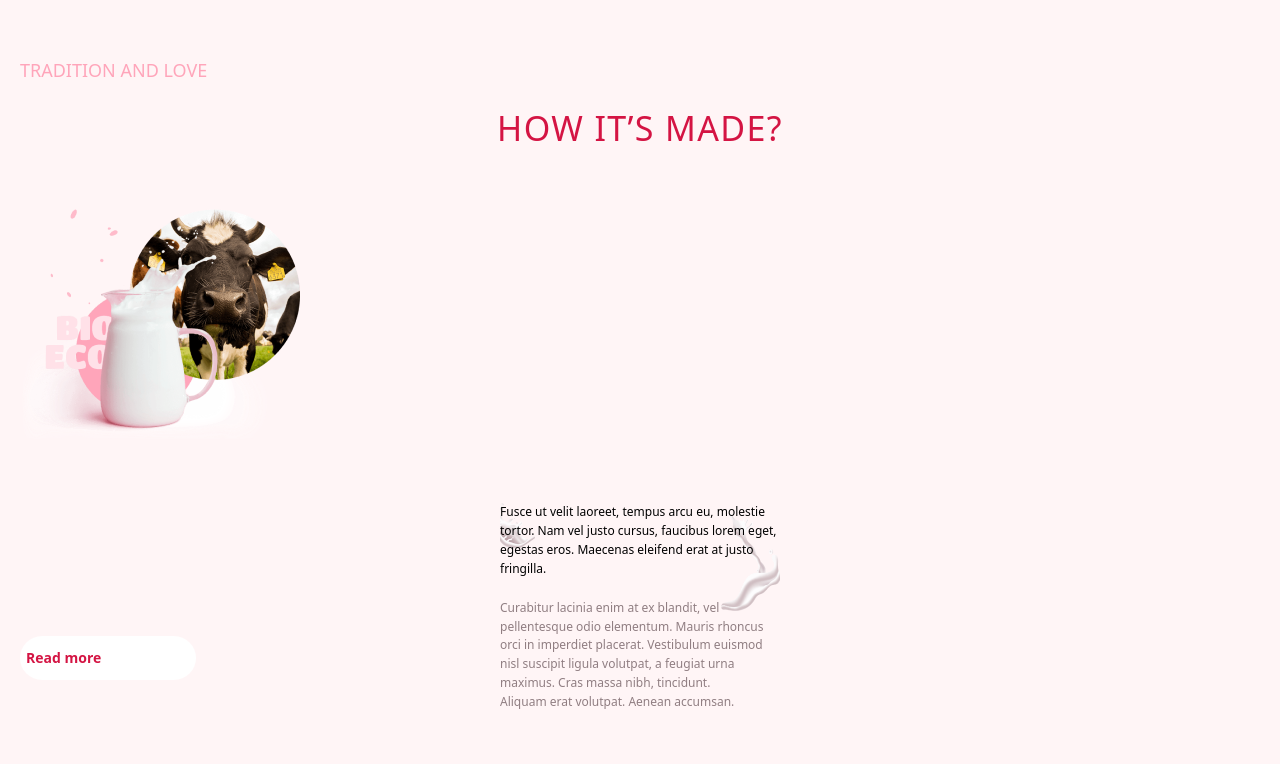
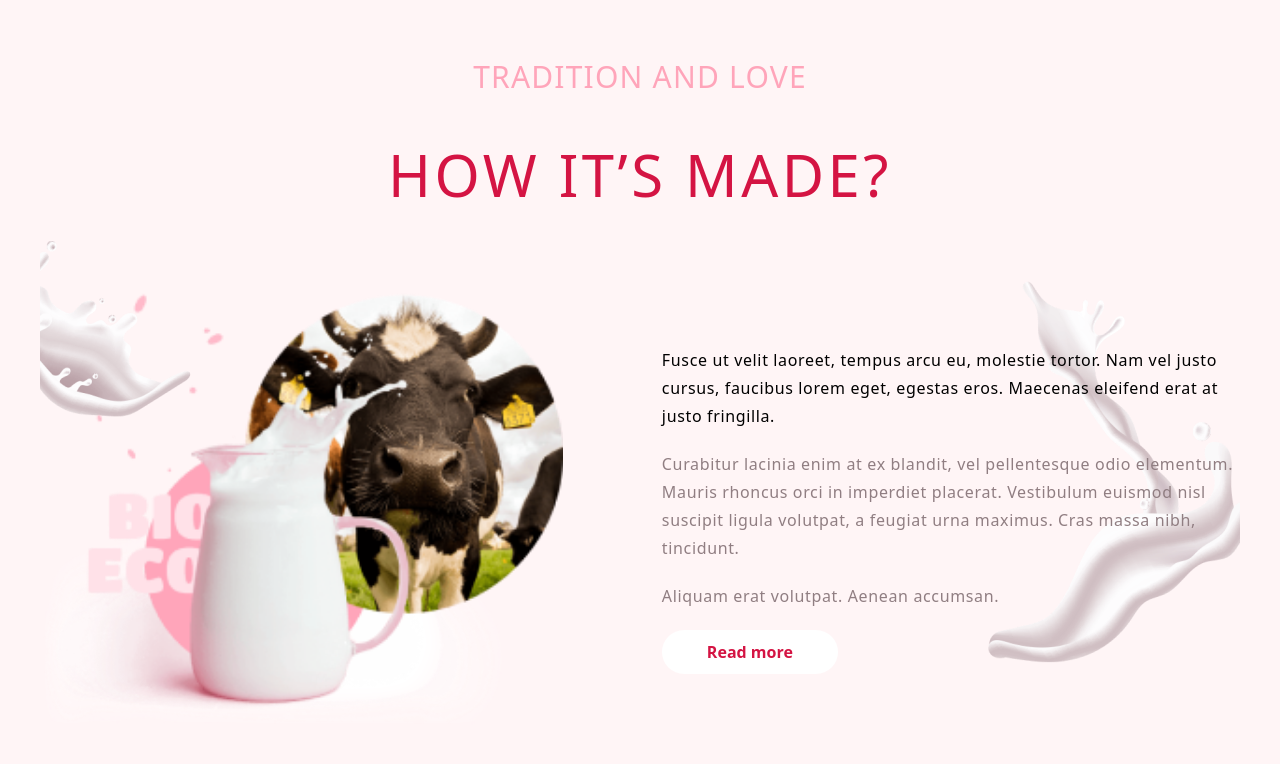
Before and after one commit to KRiabchenko/comand-project, a plain HTML site: page index.html in a window 1280 px wide. Drawn offline with nearby package versions, Linux system fonts and the light colour scheme.

Commit message:
Добавляет позиционирование

```diff
--- a/index.html
+++ b/index.html
@@ -14,17 +14,17 @@
     <div class="container">
     <span class="about__span">tradition and love</span>
     <h2 class="about__title">how it’s made?</h2>
-    <img src="./images/about-cow.png" alt="">
     <div class="overlay">
-    <p class="about__dark">Fusce ut velit laoreet, tempus arcu eu, molestie tortor. Nam vel justo cursus, faucibus lorem eget, egestas eros.
+    <img src="./images/about-cow.png" alt="Корова">
+    <div class="about__content">
+    <p class="about__text">Fusce ut velit laoreet, tempus arcu eu, molestie tortor. Nam vel justo cursus, faucibus lorem eget, egestas eros.
         Maecenas eleifend erat at justo fringilla.</p>
-    <p class="about__light">Curabitur lacinia enim at ex blandit, vel pellentesque odio elementum. Mauris rhoncus orci in imperdiet placerat. Vestibulum euismod nisl suscipit ligula volutpat, a feugiat urna maximus.
-        Cras massa nibh, tincidunt. <br />
-
-        Aliquam erat volutpat. Aenean accumsan.</p>
+    <p class="about__text about__text--top">Curabitur lacinia enim at ex blandit, vel pellentesque odio elementum. Mauris rhoncus orci in imperdiet placerat. Vestibulum euismod nisl suscipit ligula volutpat, a feugiat urna maximus.
+        Cras massa nibh, tincidunt.</p>
+    <p class="about__text about__text--top">Aliquam erat volutpat. Aenean accumsan.</p>
+    <button type="button" class="about__btn">Read more</button>
     </div>
-
-    <button type="button" class="about__btn">Read more</button>
+</div>
 </div>
 </section>
 </main>
--- a/sass/_about.scss
+++ b/sass/_about.scss
@@ -7,7 +7,9 @@ body {
 }
 
 .about__span {
+    display: block;
     margin-bottom: 15px;
+
     font-style: normal;
     font-weight: 400;
     font-size: 18px;
@@ -16,7 +18,14 @@ body {
     text-transform: uppercase;
 
     color: #FFA5BA;
+
+    @media screen and (min-width:768px) {
+        font-size: 30px;
+        line-height: 1.13;
+        letter-spacing: 0.04em;
     }
+}
+
 
 .about__title {
     margin-bottom: 32px;
@@ -29,36 +38,53 @@ color: #FFA5BA;
     letter-spacing: 0.04em;
     text-transform: uppercase;
     color: #D41443;
+
+    @media screen and (min-width:768px) {
+        font-size: 58px;
+        line-height: 1.14;
+        letter-spacing: 0.06em;
+    }
 }
 
-.about__dark {
-    margin-top: 40px;
+.about__text {
     margin-bottom: 20px;
+
     font-style: normal;
     font-weight: 500;
     font-size: 12px;
     line-height: 1.58;
     color: #000000;
+
+   &--top {
+    color: #907E82;
+
+    @media screen and (max-width:767px) {
+        width: 220px;
+    }
    }
 
-.about__light {
-    margin-bottom: 20px;
-    font-style: normal;
-font-weight: 500;
-font-size: 12px;
-line-height: 1.58;
-color: #907E82;
+    @media screen and (min-width:768px) {
+        font-size: 14px;
+        line-height: 1.93;
+        letter-spacing: 0.04em;
+    }
 
+   @media screen and (min-width:768px) {
+    font-size: 16px;
+    line-height: 1.75;
+    letter-spacing: 0.04em;
+}
 }
 
 .about__btn {
+    display: block;
     width: 176px;
     height: 44px;
     font-style: normal;
     font-weight: 700;
     font-size: 14px;
     line-height: 1.29;
-display: flex;
+
 align-items: center;
 text-align: center;
 
@@ -67,11 +93,29 @@ color: #D41443;
 background: #FFFFFF;
 border-radius: 22px;
 border: transparent;
+
+&:hover, &:focus {
+    background-color: #ECEBEB;
+}
+
+@media screen and (min-width:768px) {
+    font-size: 16px;
+    line-height: 1.31;
+}
 }
 
 .overlay {
-    // max-width: 1600px;
-    // height: 400px;
+    // @media (min-device-pixel-ratio: 2),
+    // (min-resolution: 192dpi),
+    // (min-resolution: 2dppx) {
+    // background-image: linear-gradient(to right,
+    //         rgba(47, 48, 58, 0.4),
+    //         rgba(47, 48, 58, 0.4)),
+    //         url('../images/hero-mob-2x.jpg');
+
+    // }
+
+    @media screen and (max-width:767px) {
     width: 280px;
     height: 133px;
     margin-left: auto;
@@ -80,47 +124,32 @@ border: transparent;
     background-repeat: no-repeat;
     background-position: center;
     background-size: cover;
-
-    @media (min-device-pixel-ratio: 2),
-    (min-resolution: 192dpi),
-    (min-resolution: 2dppx) {
-    background-image: linear-gradient(to right,
-            rgba(47, 48, 58, 0.4),
-            rgba(47, 48, 58, 0.4)),
-            url('../images/hero-mob-2x.jpg');
-
     }
 
-    // @media screen and (min-width: 768px) {
-    //     background-image: linear-gradient(to right,
-    //         rgba(47, 48, 58, 0.4),
-    //         rgba(47, 48, 58, 0.4)),
-    //         url('../images/hero-tab.jpg');
+    @media screen and (min-width:767px) {
+        display: flex;
+    }
 
-    //         @media (min-device-pixel-ratio: 2),
-    //         (min-resolution: 192dpi),
-    //         (min-resolution: 2dppx) {
-    //         background-image: linear-gradient(to right,
-    //                 rgba(47, 48, 58, 0.4),
-    //                 rgba(47, 48, 58, 0.4)),
-    //                 url('../images/hero-tab-2x.jpg');
+    @media screen and (min-width:1200px) {
+        width: 1200px;
+        height: 521px;
+        margin-left: auto;
+        margin-right: auto;
+        background-image: url('../images/sectionbg-des.png');
+        background-repeat: no-repeat;
+        background-position: center;
+        background-size: cover;
+        }
+}
 
-    //         }
-    // }
+.about__content {
+    @media screen and (min-width:768px) {
+        display: block;
+        margin-left: 32px;
+    }
 
-    // @media screen and (min-width: 1200px) {
-    //     height: 600px;
-    //     background-image: linear-gradient(to right,
-    //         rgba(47, 48, 58, 0.4),
-    //         rgba(47, 48, 58, 0.4)),
-    //         url('../images/hero-des.jpg');
-
-    // @media (min-device-pixel-ratio: 2),
-    // (min-resolution: 192dpi),
-    // (min-resolution: 2dppx) {
-    // background-image: linear-gradient(to right,
-    //         rgba(47, 48, 58, 0.4),
-    //         rgba(47, 48, 58, 0.4)),
-    //         url('../images/hero-des-2x.jpg');
-    // }
+    @media screen and (min-width:1200px) {
+        margin-top: 90px;
+        margin-left: 99px;
     }
+}
```
Also changed, not shown: images/sectionbg-des.png (added), sass/main.css, 1 other file. Lines whose indentation alone changed are shown as unchanged.
